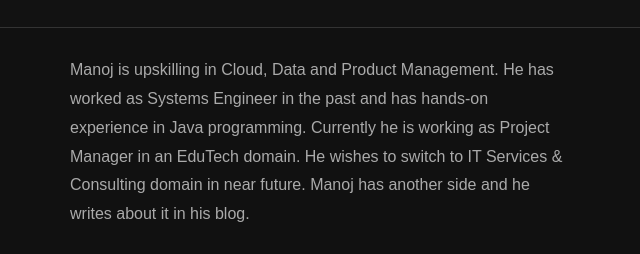
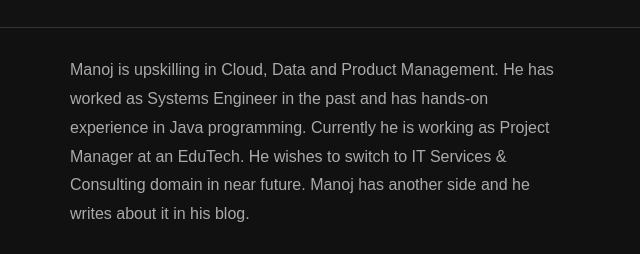
Before and after one commit to Kill3r-28/personal-website, a website: page index.html in a window 1280 px wide. Shown: the part 543-797 px from the top of the page, 520-1160 px from the left. Drawn offline with Linux system fonts and the light colour scheme.

Commit message:
corrected footer

```diff
--- a/index.html
+++ b/index.html
@@ -47,7 +47,7 @@
             <p>
               Manoj is upskilling in Cloud, Data and Product Management.
               He has worked as Systems Engineer in the past and has hands-on experience in Java programming. Currently he is working as Project Manager
-              in an EduTech domain. He wishes to switch to IT Services & Consulting domain in near future.
+              at an EduTech. He wishes to switch to IT Services & Consulting domain in near future.
               Manoj has another side and he writes about it in his blog.
             </p>
 
```
